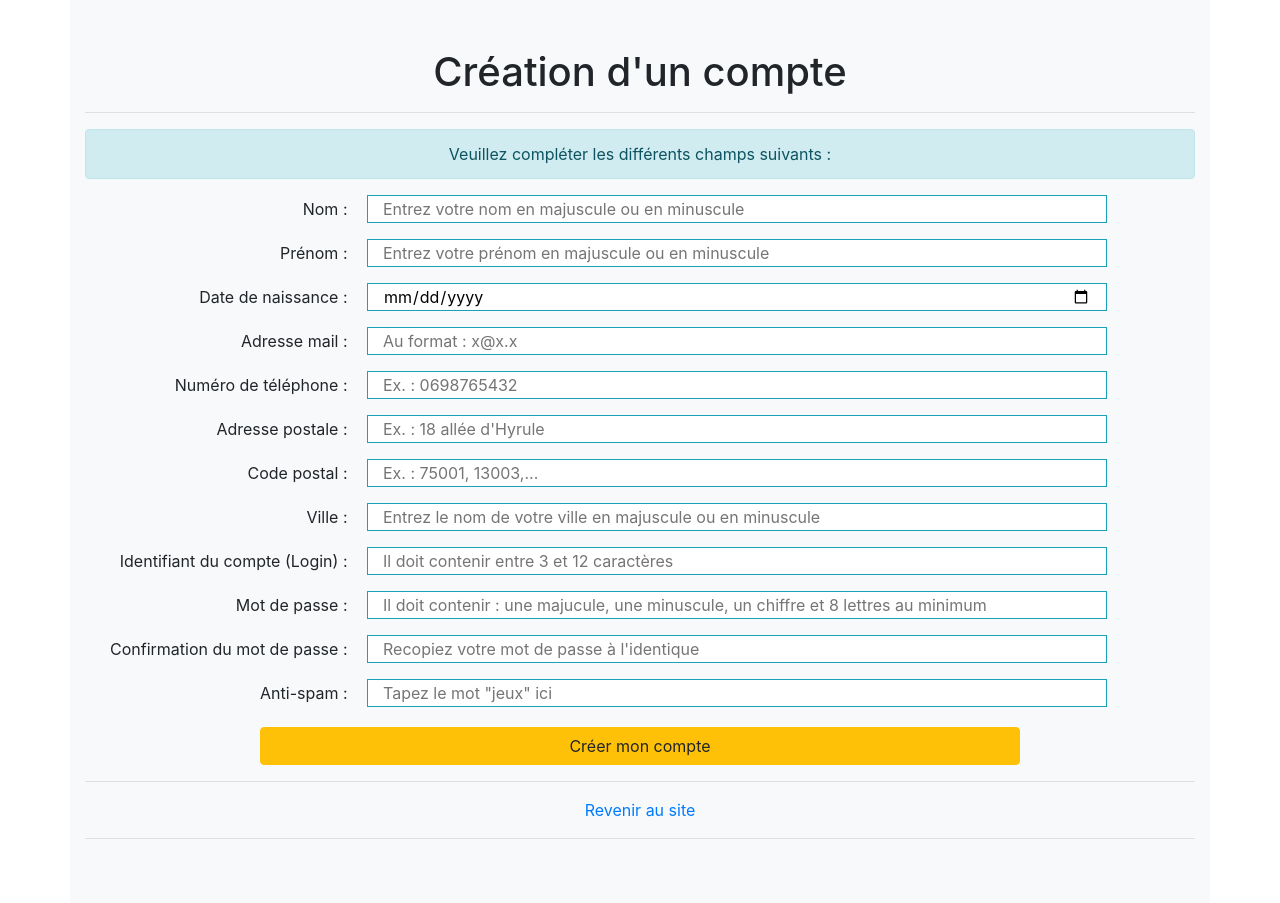
After one commit to Philpof/catalogueACS, a PHP site: page /creation.php in a window 1280 px wide. The commit adds this page. Run offline with PHP 8.4, Linux system fonts and the light colour scheme; some libraries are stand-ins or nearby versions.

Commit message:
MAj de Login.php + creation.php pour créer un compte utilisateur

```diff
--- /dev/null
+++ b/creation.php
@@ -0,0 +1,158 @@
+<?php
+  include "header.php";
+
+// Création d'un compte si le formulaire est correctement rempli + vérification de l'existance ou non du login et de l'adresse mail dans le BDD + affichage messages confirmation ou erreur
+
+// Si le compte a bien été créé alors le message de confirmation est créé dans la variable "$instructions"
+if(isset($_GET['action']) && $_GET['action'] == "ok"){
+  $instructions = "<div class='alert alert-success mt-4 text-center' role='alert'>Félicitations, votre compte a bien été créé !<br>Vous pouvez désormais vous connecter à votre compte en cliquant <a href='login.php'>ici</a></div>";
+}
+
+// Sinon vérification pour la création du compte
+elseif(!isset($_GET['action']) || $_GET['action'] != "ok"){
+
+  // Vérifie si les champs du formulaire sont remplis (1ère partie)
+  if (!empty($_POST['nom']) && !empty($_POST['prenom']) && !empty($_POST['date']) && !empty($_POST['email']) && !empty($_POST['tel']) && !empty($_POST['adresse']) && !empty($_POST['cp'])) {
+
+    // On force le "nom" en majuscule
+    $_POST['nom'] = mb_strtoupper($_POST['nom']);
+
+    // On force le "prénom" en minuscule mais avec la 1ère lettre en majuscule
+    $_POST['prenom'] = ucfirst(mb_strtolower($_POST['prenom']));
+
+    // Vérifie si les champs du formulaire sont remplis (2nde partie)
+    if (!empty($_POST['ville']) && !empty($_POST['login']) && !empty($_POST['mdp']) && !empty($_POST['mdpBis']) && !empty($_POST['spam'])) {
+
+      // On force le "ville" en majuscule
+      $_POST['ville'] = mb_strtoupper($_POST['ville']);
+
+      // Vérifie si les 2 mdp sont exactement identique
+      if (isset($_POST['mdp']) && isset($_POST['mdpBis']) && $_POST['mdp'] === $_POST['mdpBis']) {
+
+        if (isset($_POST['login']) && isset($_POST['email'])) {
+          $login = $_POST['login'];
+          $email = $_POST['email'];
+          $testLogin = $bdd->query("SELECT id FROM users WHERE login = '$login'");
+          $testEmail = $bdd->query("SELECT id FROM users WHERE email = '$email'");
+          $countLogin = $testLogin->rowCount();
+          $countEmail = $testEmail->rowCount();
+
+          if($countLogin == 1) {
+            // Login déjà utilisé
+            $instructions = "<div class='alert alert-danger mt-4 text-center' role='alert'>L'identifiant du compte (Login) choisi est déjà attribué, merci d'en choisir un nouveau.</div>";
+          }
+          elseif($countEmail == 1) {
+            // Login déjà utilisé
+            $instructions = "<div class='alert alert-danger mt-4 text-center' role='alert'>L'adresse email choisie est déjà attribuée, merci d'en choisir un nouveau ou de cliquez <a href='mdpoublie.php'>ici</a> si vous avez oublié votre login ou mot de passe.</div>";
+          }
+          else {
+            // Login libre
+            try {
+              $creationCompte = $bdd->prepare('INSERT INTO users (nom, prenom, dateNaissance, numTel, email, adresse, cp, ville, login, mdp) VALUES (:nom, :prenom, :dateNaissance, :numTel, :email, :adresse, :cp, :ville, :login, :mdp)');
+              $creationCompte->execute(array(
+                ':nom' => htmlspecialchars($_POST['nom']),
+                ':prenom' => htmlspecialchars($_POST['prenom']),
+                ':dateNaissance' => htmlspecialchars($_POST['date']),
+                ':numTel' => htmlspecialchars($_POST['tel']),
+                ':email' => htmlspecialchars($_POST['email']),
+                ':adresse' => htmlspecialchars($_POST['adresse']),
+                ':cp' => htmlspecialchars($_POST['cp']),
+                ':ville' => htmlspecialchars($_POST['ville']),
+                ':login' => htmlspecialchars($_POST['login']),
+                ':mdp' => htmlspecialchars($_POST['mdp'])
+              ));
+
+              // Refresh de la page avec "action=ok"
+              header("Location: creation.php?action=ok");
+
+              exit();
+            } catch (\Exception $e) {
+              echo $e->getMessage();
+            }
+          }
+        }
+      }
+      // Si les deux mdp saisis ne sont pas striictement identique alors le message d'instructions est créé dans la variable "$instructions"
+      else {
+        $instructions = "<div class='alert alert-danger text-center' role='alert'>Le mot de passe saisi et sa confirmation sont différents.</div>";
+      }
+    }
+    // Si les champs ne sont pas remplis alors le message d'instructions est créé dans la variable "$instructions"
+    else {
+      $instructions = "<div class='alert alert-info text-center' role='alert'>Veuillez compléter les différents champs suivants :</div>";
+    }
+  }
+  // Si les champs ne sont pas remplis alors le message d'instructions est créé dans la variable "$instructions"
+  else {
+    $instructions = "<div class='alert alert-info text-center' role='alert'>Veuillez compléter les différents champs suivants :</div>";
+  }
+}
+?>
+
+<!-- Le HTML -->
+<section class="container bg-light pt-5 pb-5">
+
+  <h1 class="text-center">Création d'un compte</h1>
+  <hr>
+
+  <!-- Affiche le message d'instructions défini ci-dessus selon les besoins -->
+  <?php
+  echo $instructions
+  ?>
+
+  <!-- Formulaire pour faire une entrée dans la base donnée avec conservation des champs si erreur à corriger après envoi du formulaire-->
+  <form action="<?php echo $_SERVER["PHP_SELF"] ?>" method="post">
+
+    <label for="nom" class="col-sm-6 col-xl-3 text-xl-right">Nom :</label>
+    <input type="text" name="nom" value="<?php if (isset($_POST['nom'])) {echo htmlspecialchars($_POST['nom']);} ?>" pattern="[a-zA-ZÀ-ÿ' -]{1,}" placeholder="Entrez votre nom en majuscule ou en minuscule" class="col-sm-12 col-xl-8 border border-info mb-3" required>
+
+    <label for="prenom" class="col-sm-6 col-xl-3 text-xl-right">Prénom :</label>
+    <input type="text" name="prenom" value="<?php if (isset($_POST['prenom'])) {echo htmlspecialchars($_POST['prenom']);} ?>" pattern="[a-zA-ZÀ-ÿ' -]{1,}" placeholder="Entrez votre prénom en majuscule ou en minuscule" class="col-sm-12 col-xl-8 border border-info mb-3" required>
+
+    <label for="date" class="col-sm-6 col-xl-3 text-xl-right">Date de naissance :</label>
+    <input type="date" name="date" value="<?php if (isset($_POST['date'])) {echo htmlspecialchars($_POST['date']);} ?>" class="col-sm-12 col-xl-8 border border-info mb-3" required>
+
+    <label for="email" class="col-sm-6 col-xl-3 text-xl-right">Adresse mail :</label>
+    <input type="email" name="email" value="<?php if (isset($_POST['email'])) {echo htmlspecialchars($_POST['email']);} ?>" pattern=".*@.*[.].*" placeholder="Au format : x@x.x" class="col-sm-12 col-xl-8 border border-info mb-3" required>
+
+    <label for="tel" class="col-sm-6 col-xl-3 text-xl-right">Numéro de téléphone :</label>
+    <input type="tel" name="tel" value="<?php if (isset($_POST['tel'])) {echo htmlspecialchars($_POST['tel']);} ?>" pattern="^0[0-9]{9}" placeholder="Ex. : 0698765432" class="col-sm-12 col-xl-8 border border-info mb-3" required>
+
+    <label for="adresse" class="col-sm-6 col-xl-3 text-xl-right">Adresse postale :</label>
+    <input type="text" name="adresse" value="<?php if (isset($_POST['adresse'])) {echo htmlspecialchars($_POST['adresse']);} ?>" placeholder="Ex. : 18 allée d'Hyrule" class="col-sm-12 col-xl-8 border border-info mb-3" required>
+
+    <label for="cp" class="col-sm-6 col-xl-3 text-xl-right">Code postal :</label>
+    <input type="text" name="cp" value="<?php if (isset($_POST['cp'])) {echo htmlspecialchars($_POST['cp']);} ?>" pattern="[0-9]{5}" placeholder="Ex. : 75001, 13003,..." class="col-sm-12 col-xl-8 border border-info mb-3" required>
+
+    <label for="ville" class="col-sm-6 col-xl-3 text-xl-right">Ville :</label>
+    <input type="text" name="ville" value="<?php if (isset($_POST['ville'])) {echo htmlspecialchars($_POST['ville']);} ?>" pattern="[a-zA-ZÀ-ÿ' -]{1,}" placeholder="Entrez le nom de votre ville en majuscule ou en minuscule" class="col-sm-12 col-xl-8 border border-info mb-3" required>
+
+    <label for="login" class="col-sm-6 col-xl-3 text-xl-right">Identifiant du compte (Login) :</label>
+    <input type="text" name="login" value="<?php if (isset($_POST['login'])) {echo htmlspecialchars($_POST['login']);} ?>" placeholder="Il doit contenir entre 3 et 12 caractères" minlength="3" maxlength="12" class="col-sm-12 col-xl-8 border border-info mb-3" required>
+
+    <label for="mdp" class="col-sm-6 col-xl-3 text-xl-right">Mot de passe :</label>
+    <input type="text" name="mdp" value="<?php if (isset($_POST['mdp'])) {echo htmlspecialchars($_POST['mdp']);} ?>" placeholder="Il doit contenir : une majucule, une minuscule, un chiffre et 8 lettres au minimum" pattern="(?=.*\d)(?=.*[a-z])(?=.*[A-Z]).{8,}" class="col-sm-12 col-xl-8 border border-info mb-3" required>
+
+    <label for="mdpBis" class="col-sm-6 col-xl-3 text-xl-right">Confirmation du mot de passe :</label>
+    <input type="text" name="mdpBis" value="<?php if (isset($_POST['mdpBis'])) {echo htmlspecialchars($_POST['mdpBis']);} ?>" placeholder="Recopiez votre mot de passe à l'identique" class="col-sm-12 col-xl-8 border border-info mb-3" required>
+
+    <label for="spam" class="col-sm-6 col-xl-3 text-xl-right">Anti-spam :</label>
+    <input type="choose" name="spam" pattern="jeux" placeholder='Tapez le mot "jeux" ici' class="col-sm-12 col-xl-8 col-xl-6 border border-info mb-3" required>
+
+    <div class="row justify-content-center">
+      <input type="submit" name="Creer" value="Créer mon compte" class="col-sm-12 col-xl-8 col-xl-6 btn btn-warning mt-1 row justify-content-center">
+    </div>
+  </form>
+
+  <!-- Liens pour retourner au site -->
+  <hr>
+  <div class="px-5 row justify-content-center">
+    <a href="index.php">Revenir au site</a>
+  </div>
+  <hr>
+
+</section>
+
+<?php
+  include "footer.php";
+?>
--- a/login.php
+++ b/login.php
@@ -28,7 +28,7 @@ if (!empty($_POST['nom_du_compte']))
           if($_POST['mot_de_passe'] !== PASSWORD)
           {
             // Instructions n°4
-            $password_KO = "<div class='alert alert-danger mt-5 text-center' role='alert'>Le mot de passe saisi est incorrect.</div>";
+            $password_KO = "<div class='alert alert-danger mt-5 text-center' role='alert'>Le mot de passe saisi est incorrect.<br>Mot de passe oublié ? Cliquez <a href='mdpoublie.php'>ici</a> !</div>";
           }
             // sinon, on ouvre la session
             else
@@ -50,13 +50,13 @@ if (!empty($_POST['nom_du_compte']))
         // Instructions n°3
         else
       {
-        $password_KO = "<div class='alert alert-danger mt-5 text-center' role='alert'>Vous devez saisir votre mot de passe pour accéder à votre espace privé.</div>";;
+        $password_KO = "<div class='alert alert-danger mt-5 text-center' role='alert'>Vous devez saisir votre mot de passe pour accéder à votre espace privé.<br>Mot de passe oublié ? Cliquez <a href='mdpoublie.php'>ici</a> !</div>";;
       }
     }
 
     // Instructions n°2
     else {
-      $password_KO = "<div class='alert alert-danger mt-5 text-center' role='alert'>L'identifiant du compte saisi est inexistant.</div>";
+      $password_KO = "<div class='alert alert-danger mt-5 text-center' role='alert'>L'identifiant du compte saisi est inexistant.<br>Login oublié ? Cliquez <a href='mdpoublie.php'>ici</a> !</div>";
     }
   }
 }
```
Also changed, not shown: BDD/MAJ - catalogueacs - users.sql (added, +63 -0 lines).
